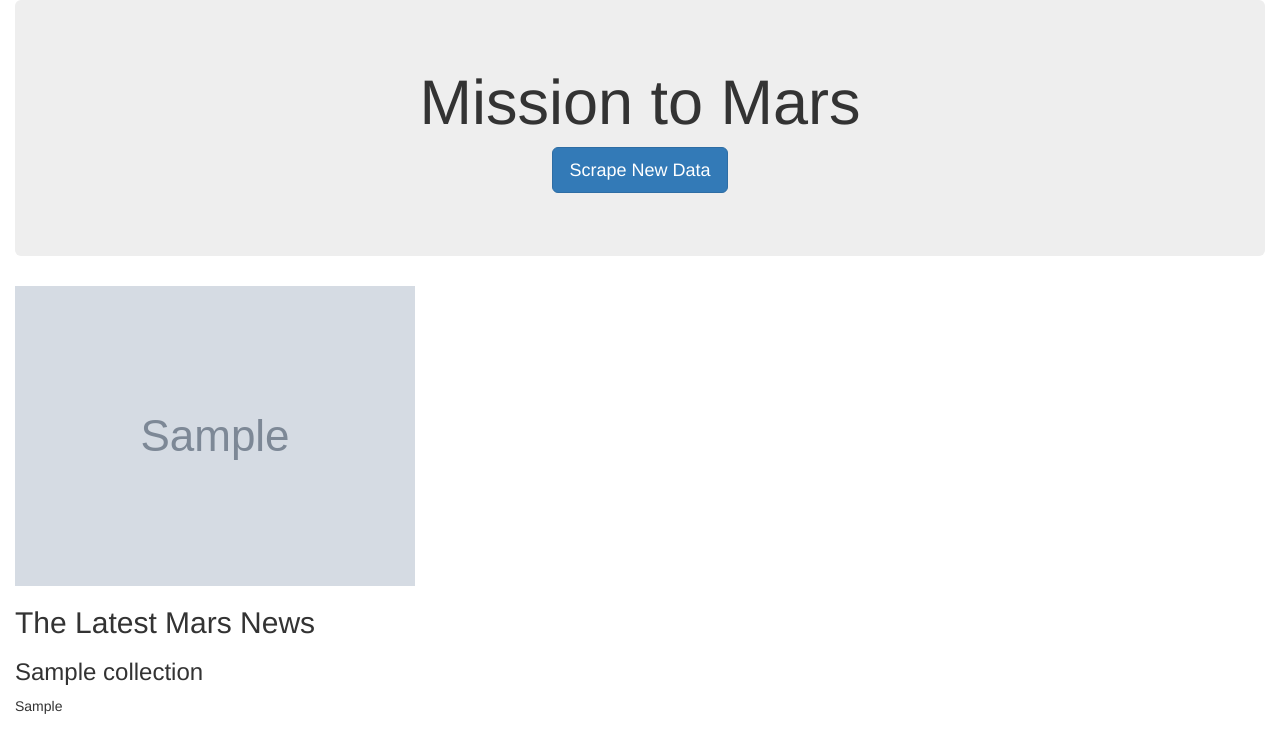
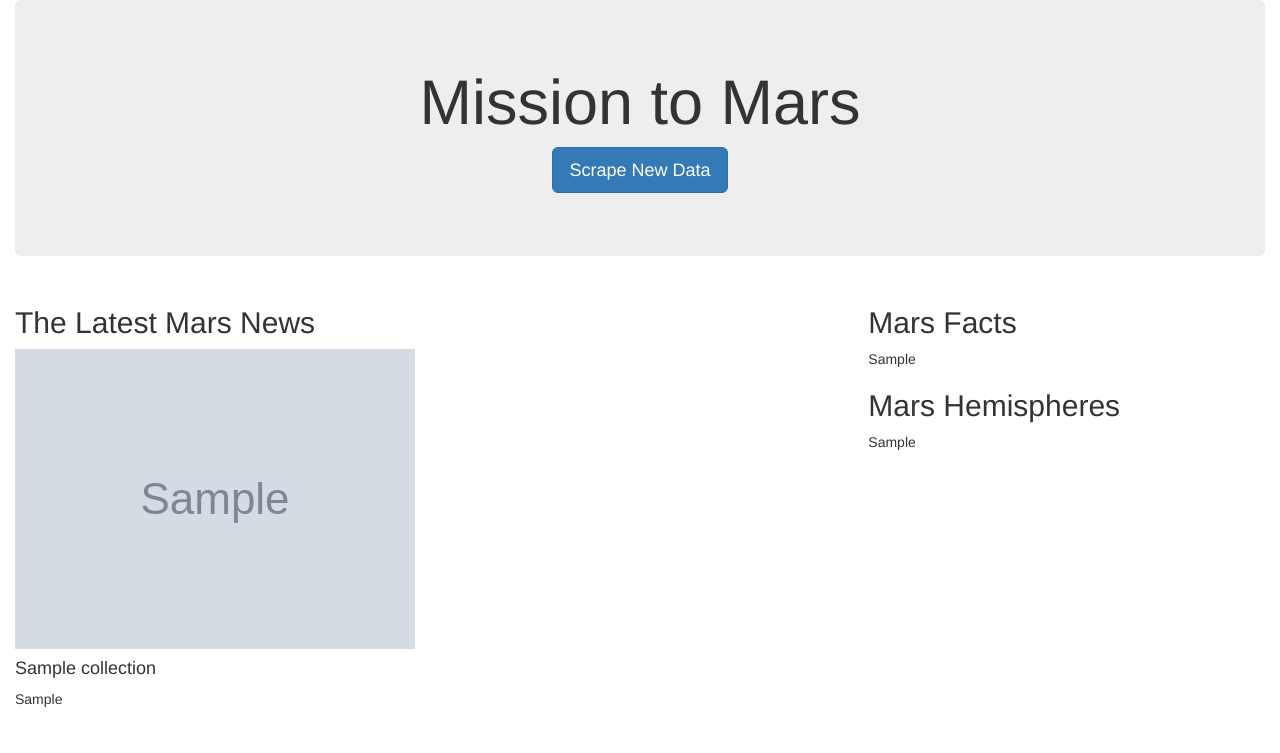
Before and after one commit to amberleeBME/mars-mission, a Flask app: page / in a window 1280 px wide. Shown: the top 753 px of the page. Run offline with Flask 2, Linux system fonts and the light colour scheme; grey boxes marked "Sample" are stand-in pictures; a database or web service that is not in the repository returns one stand-in record (values such as "Sample title"); some libraries are stand-ins or nearby versions.

Commit message:
added all variables and some bootstrap structuring

```diff
--- a/Missions_to_Mars/templates/index.html
+++ b/Missions_to_Mars/templates/index.html
@@ -15,10 +15,20 @@
       <h1>Mission to Mars</h1>
       <p><a class="btn btn-primary btn-lg" href="/scrape" role="button">Scrape New Data</a></p>
     </div>
-    <img src="{{ mars.featuredImage}}" alt="Featured Mars Image">
-    <h2>The Latest Mars News</h2>
-    <h3>{{ mars.latestTitle }}</h3>
-    <p>{{mars.latestTeaser}}</p>
+    <div class="row">
+      <div class="col-lg-8 col-m-3">
+        <h2>The Latest Mars News</h2>
+        <img src="{{ mars.featuredImage}}" alt="Featured Mars Image">
+        <h4>{{ mars.latestTitle }}</h4>
+        <p>{{mars.latestTeaser}}</p>
+      </div>
+      <div class="col-lg-4 col-m-3">
+        <h2>Mars Facts</h2>
+        <div>{{mars.htmlTable|safe}}</div>
+        <h2>Mars Hemispheres</h2>
+        <div>{{mars.hemisphereDict}}</div>
+      </div>
+    </div>
   </div>
   </div>
 </body>
```
